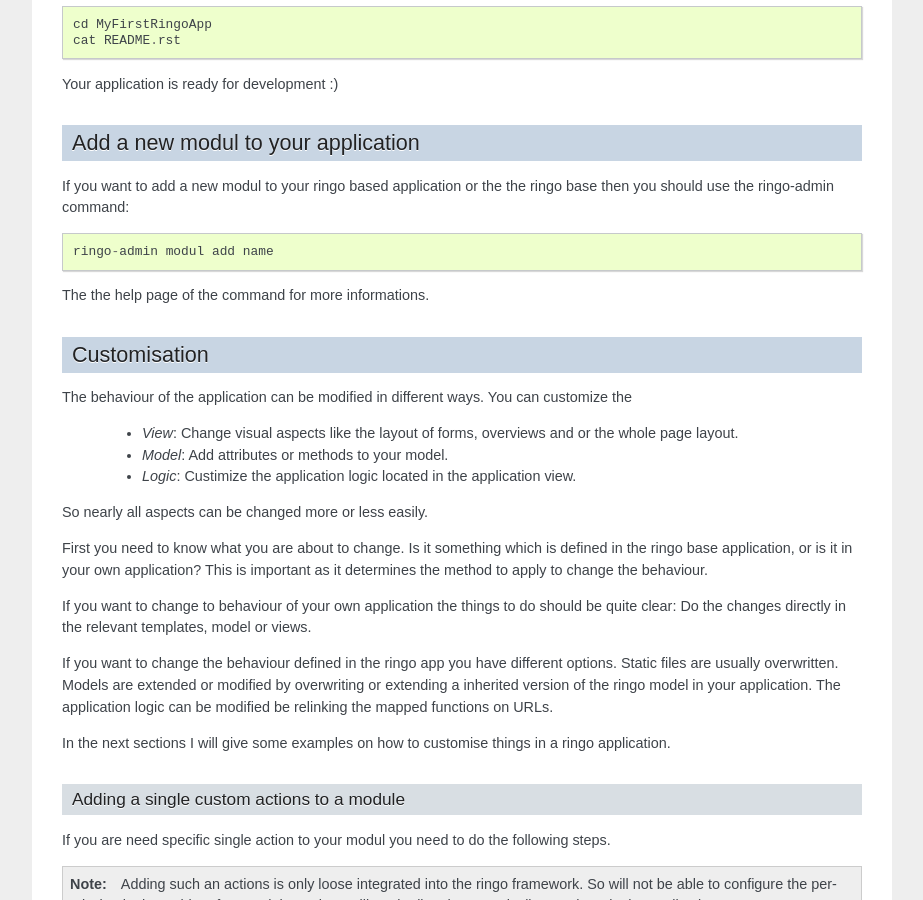
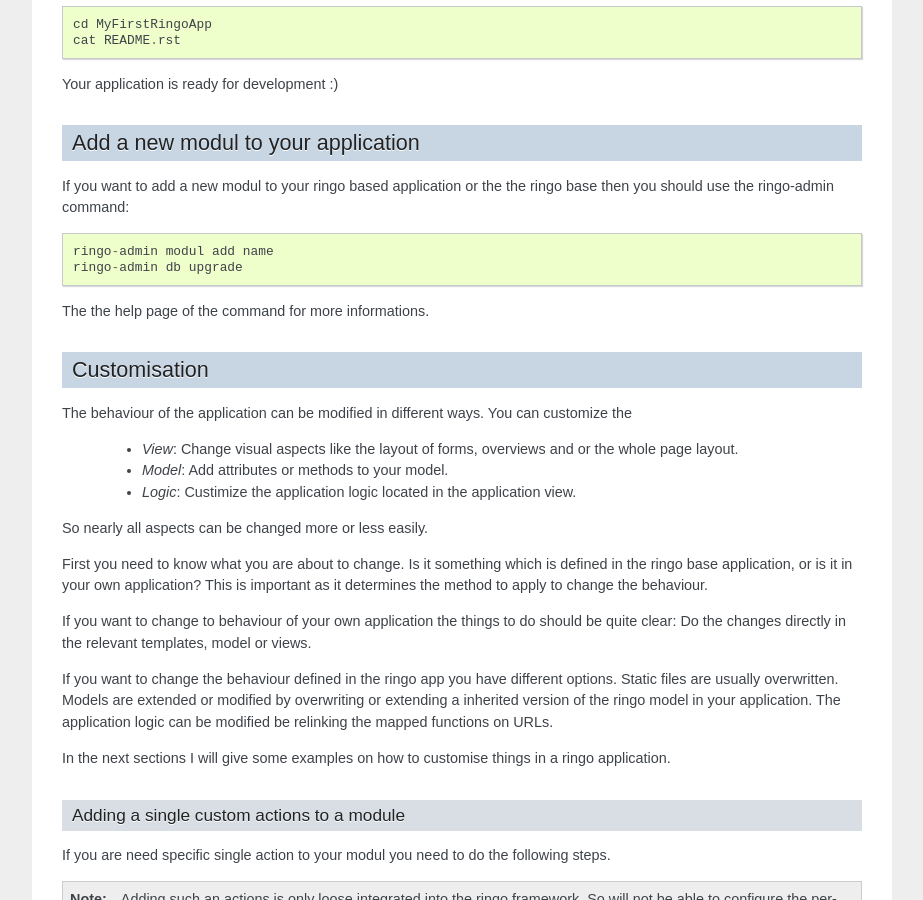
Before and after one commit to ringo-framework/ringo, a Sphinx documentation site: the page built from docs/source/development.rst, in a window 1280 px wide and 900 px high, scrolled down 1536 px. Shown: the whole window, without its empty margins (198-1121 px from the left). Built offline with Sphinx 7.4.7, drawn with Linux system fonts in a browser that asks for light colours; formulas are drawn with MathJax 3.

Commit message:
Add db upgrade command to the explaination how to create new modules.

```diff
--- a/docs/source/development.rst
+++ b/docs/source/development.rst
@@ -107,6 +107,7 @@ If you want to add a new modul to your ringo based application or the the
 ringo base then you should use the ringo-admin command::
 
         ringo-admin modul add name
+        ringo-admin db upgrade
 
 The the help page of the command for more informations.
 
```
